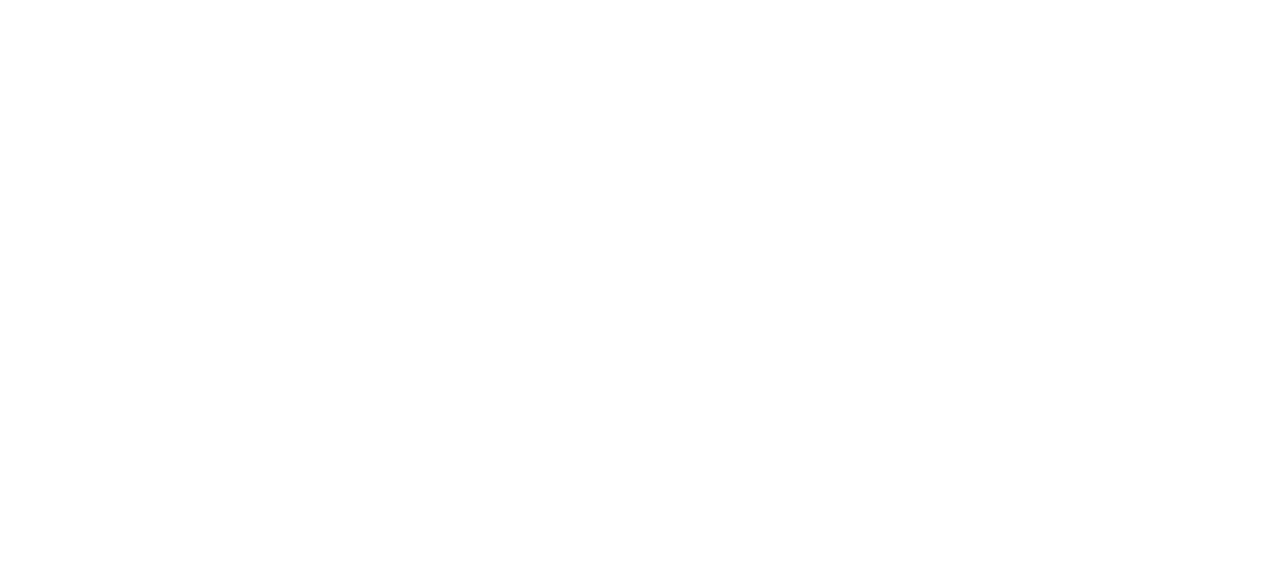
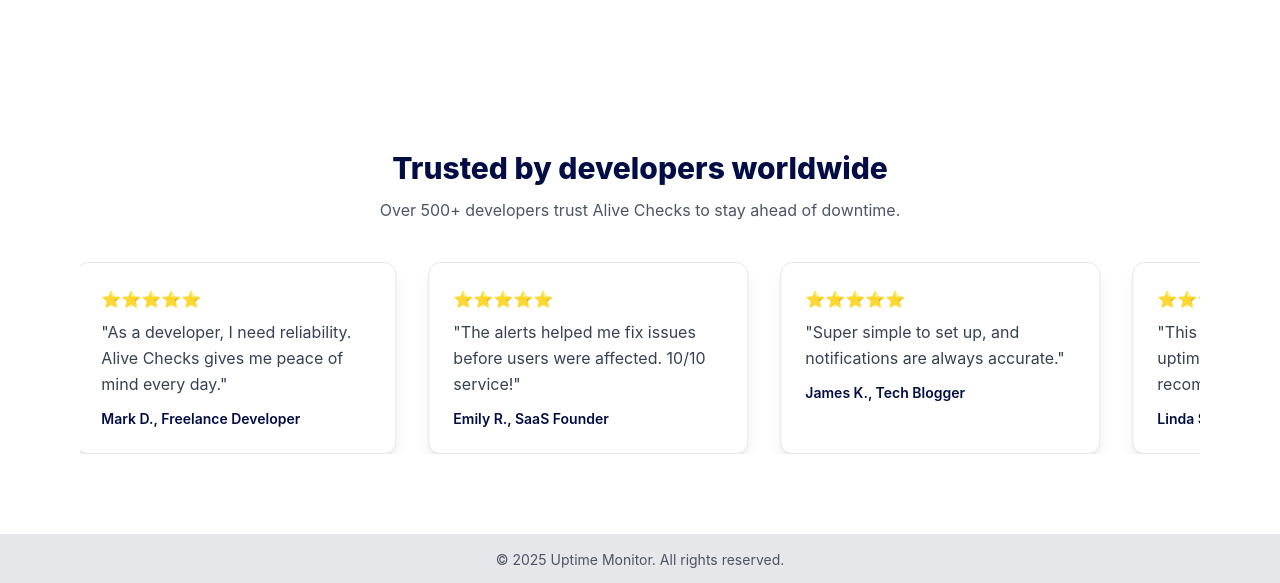
Before and after one commit to Dipec001/uptime-monitor, a React (Vite) app in the folder frontend/: page / in a window 1280 px wide. Shown: the part 2172-2755 px from the top of the page. Before the commit the page ends 1846 px from the top, so only its background shows below. Built offline with nearby package versions, Linux system fonts and the light colour scheme; no server answers; the HTML template or start-up script is replaced by a standard one.

Commit message:
`Added hero image and testimonials section to Home page`

```diff
--- a/frontend/src/index.css
+++ b/frontend/src/index.css
@@ -32,3 +32,16 @@
   opacity: 1;
   transform: translateY(0);
 }
+
+@keyframes scroll {
+  0% { transform: translateX(0); }
+  100% { transform: translateX(calc(-320px * 6 - 2rem * 6)); }
+}
+
+.animate-scroll {
+  animation: scroll 35s linear infinite;
+}
+
+.animate-scroll:hover {
+  animation-play-state: paused;
+}
--- a/frontend/src/pages/Home.jsx
+++ b/frontend/src/pages/Home.jsx
@@ -5,6 +5,7 @@
 import tracking from "../assets/Tracking.svg";
 import ping from "../assets/Ping.svg";
 import frame from "../assets/Frame.svg";
+import hero from "../assets/Hero.jpg";
 import React, { useState, useEffect } from "react";
 
 function Home() {
@@ -170,6 +171,74 @@
           </a>
         </div>
       </div>
+      <div className="flex flex-col md:flex-row items-center md:items-start justify-between gap-10 my-20 px-4 sm:px-20">
+        <div className="flex-1 text-center md:text-left">
+          <h4 className="text-2xl font-bold mb-3">Receive alerts straight to your favourite tools</h4>
+          <p className="text-gray-600 text-lg">Downtimes happen even to the best of us. But it is important to know this before customers are affected</p>
+        </div>
+        <div className="flex-1 flex justify-center md:justify-end">
+          <img src="{hero}" alt="alerting logos" className="max-w-xs md:max-w-sm" />
+        </div>
+      </div>
+
+
+
+
+
+      <div className="py-20 px-4 sm:px-20 bg-white">
+        <h2 className="text-center text-3xl font-extrabold text-[#030D45] mb-3">
+          Trusted by developers worldwide
+        </h2>
+        <p className="text-center text-gray-600 mb-10">
+          Over 500+ developers trust Alive Checks to stay ahead of downtime.
+        </p>
+
+        {/* Carousel Wrapper */}
+        <div className="overflow-hidden relative">
+          <div className="flex animate-scroll gap-8 px-1 flex-nowrap">
+
+            {/* First Set */}
+            {[
+              { text: `"Alive Checks saved my business! I was alerted before customers noticed any downtime."`, name: "Sarah L., E-commerce Entrepreneur" },
+              { text: `"As a developer, I need reliability. Alive Checks gives me peace of mind every day."`, name: "Mark D., Freelance Developer" },
+              { text: `"The alerts helped me fix issues before users were affected. 10/10 service!"`, name: "Emily R., SaaS Founder" },
+              { text: `"Super simple to set up, and notifications are always accurate."`, name: "James K., Tech Blogger" },
+              { text: `"This tool is a game-changer for uptime monitoring. Highly recommended."`, name: "Linda S., Startup CTO" },
+              { text: `"Zero downtime since using Alive Checks. Best decision we made."`, name: "Robert M., IT Manager" }
+            ].map((t, index) => (
+              <div
+                key={`first-${index}`}
+                className="bg-white flex-shrink-0 w-[320px] p-6 border border-gray-200 rounded-xl shadow-lg"
+              >
+                <p className="text-yellow-500 mb-2">⭐⭐⭐⭐⭐</p>
+                <p className="text-gray-700 leading-relaxed mb-3">{t.text}</p>
+                <p className="text-sm font-semibold text-[#030D45]">{t.name}</p>
+              </div>
+            ))}
+
+            {/* Second Set (Duplicate) */}
+            {[
+              { text: `"Alive Checks saved my business! I was alerted before customers noticed any downtime."`, name: "Sarah L., E-commerce Entrepreneur" },
+              { text: `"As a developer, I need reliability. Alive Checks gives me peace of mind every day."`, name: "Mark D., Freelance Developer" },
+              { text: `"The alerts helped me fix issues before users were affected. 10/10 service!"`, name: "Emily R., SaaS Founder" },
+              { text: `"Super simple to set up, and notifications are always accurate."`, name: "James K., Tech Blogger" },
+              { text: `"This tool is a game-changer for uptime monitoring. Highly recommended."`, name: "Linda S., Startup CTO" },
+              { text: `"Zero downtime since using Alive Checks. Best decision we made."`, name: "Robert M., IT Manager" }
+            ].map((t, index) => (
+              <div
+                key={`second-${index}`}
+                className="bg-white flex-shrink-0 w-[320px] p-6 border border-gray-200 rounded-xl shadow-lg"
+              >
+                <p className="text-yellow-500 mb-2">⭐⭐⭐⭐⭐</p>
+                <p className="text-gray-700 leading-relaxed mb-3">{t.text}</p>
+                <p className="text-sm font-semibold text-[#030D45]">{t.name}</p>
+              </div>
+            ))}
+          </div>
+        </div>
+      </div>
+
+
 
       {/* Footer */}
       <footer className="bg-gray-200 text-center py-4 text-sm text-gray-600">
```
